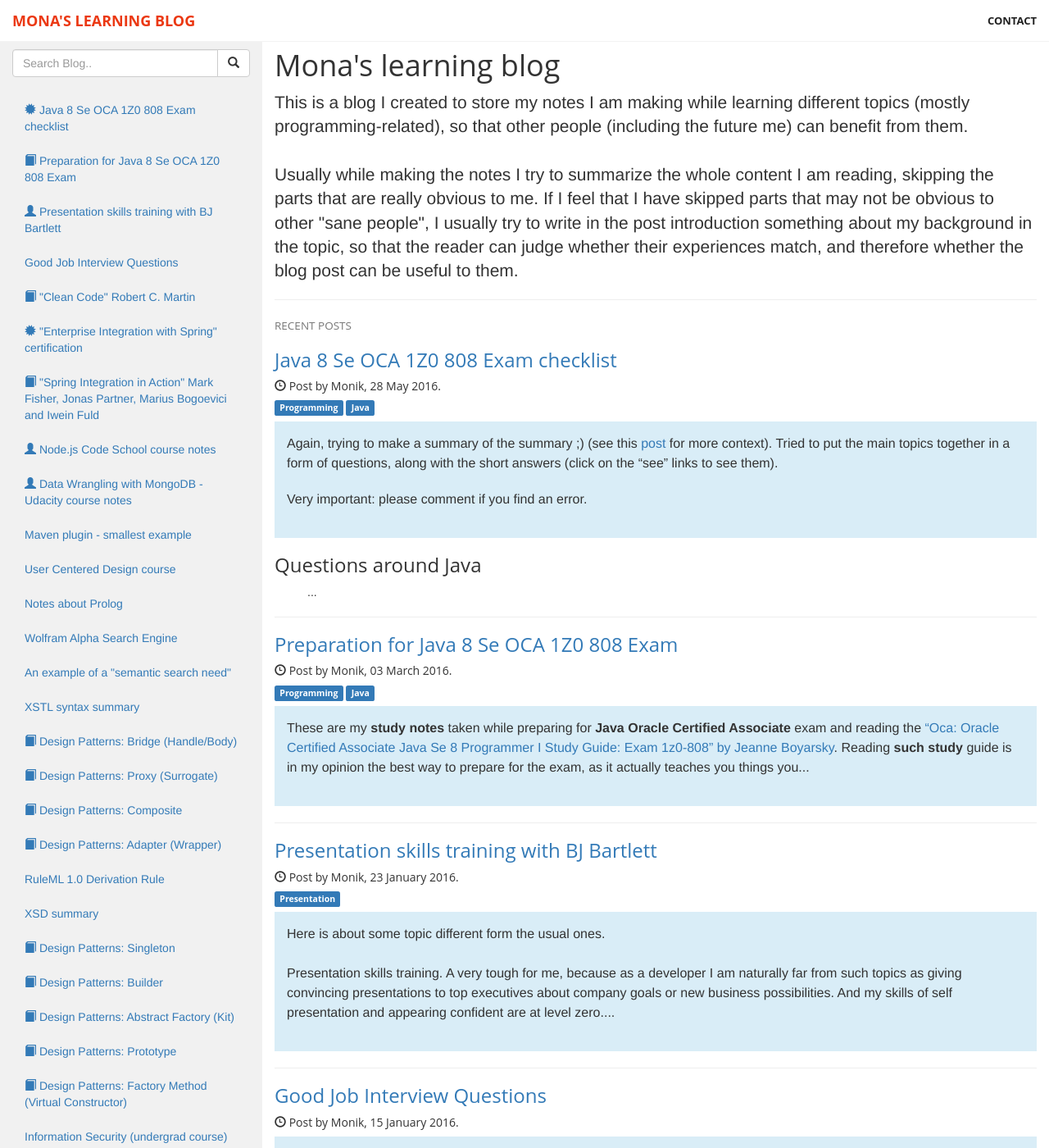
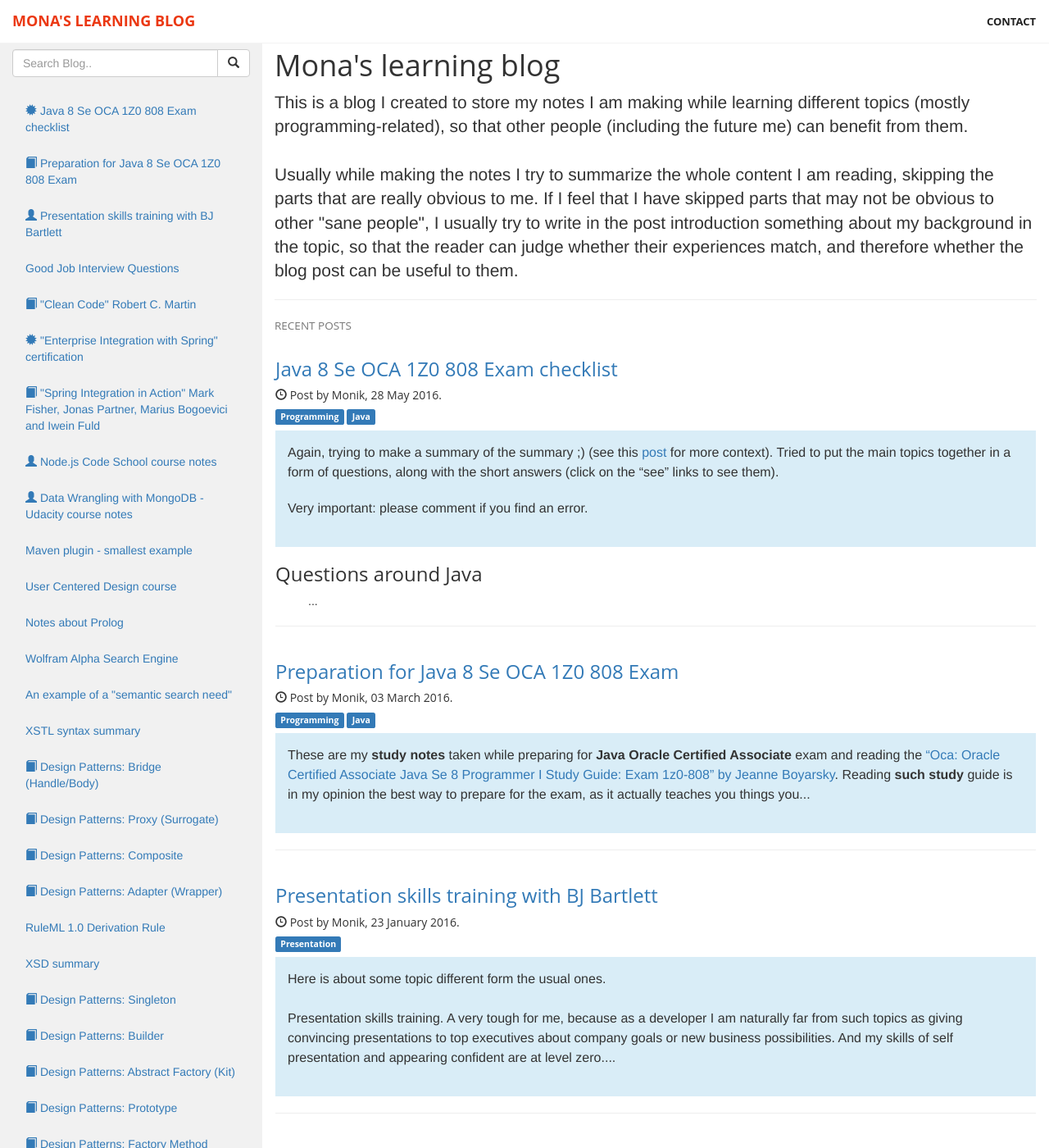
Before and after one commit to monikma/monikma.github.io, a Jekyll site: the page built from index.html, in a window 1280 px wide and 1400 px high. Shown: the whole window at 82% size. Built offline with Jekyll 4.4.1, drawn with Linux system fonts in a browser that asks for light colours.

Commit message:
more distance between the li's

```diff
--- a/css/blog.css
+++ b/css/blog.css
@@ -91,3 +91,7 @@
     margin-left: auto;
     margin-right: auto
 }
+
+li {
+    padding: 1px;
+}
```
